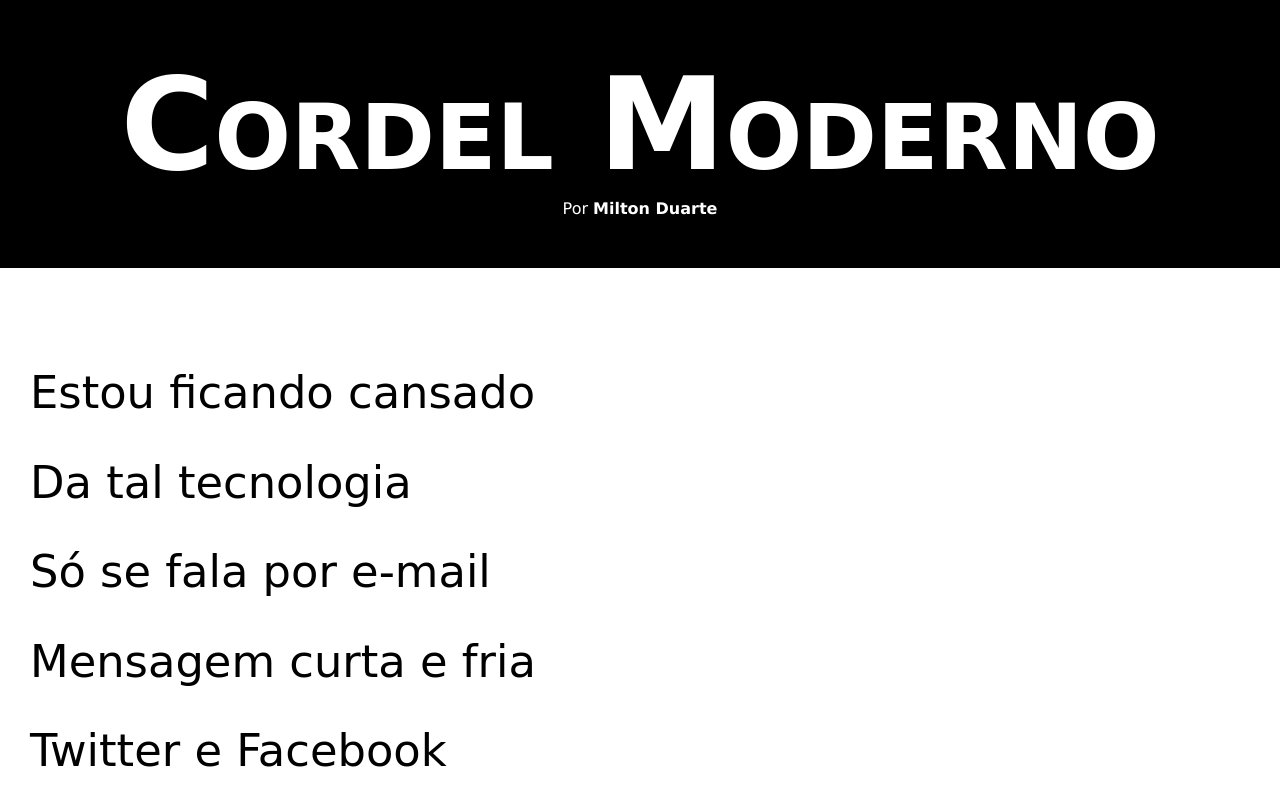
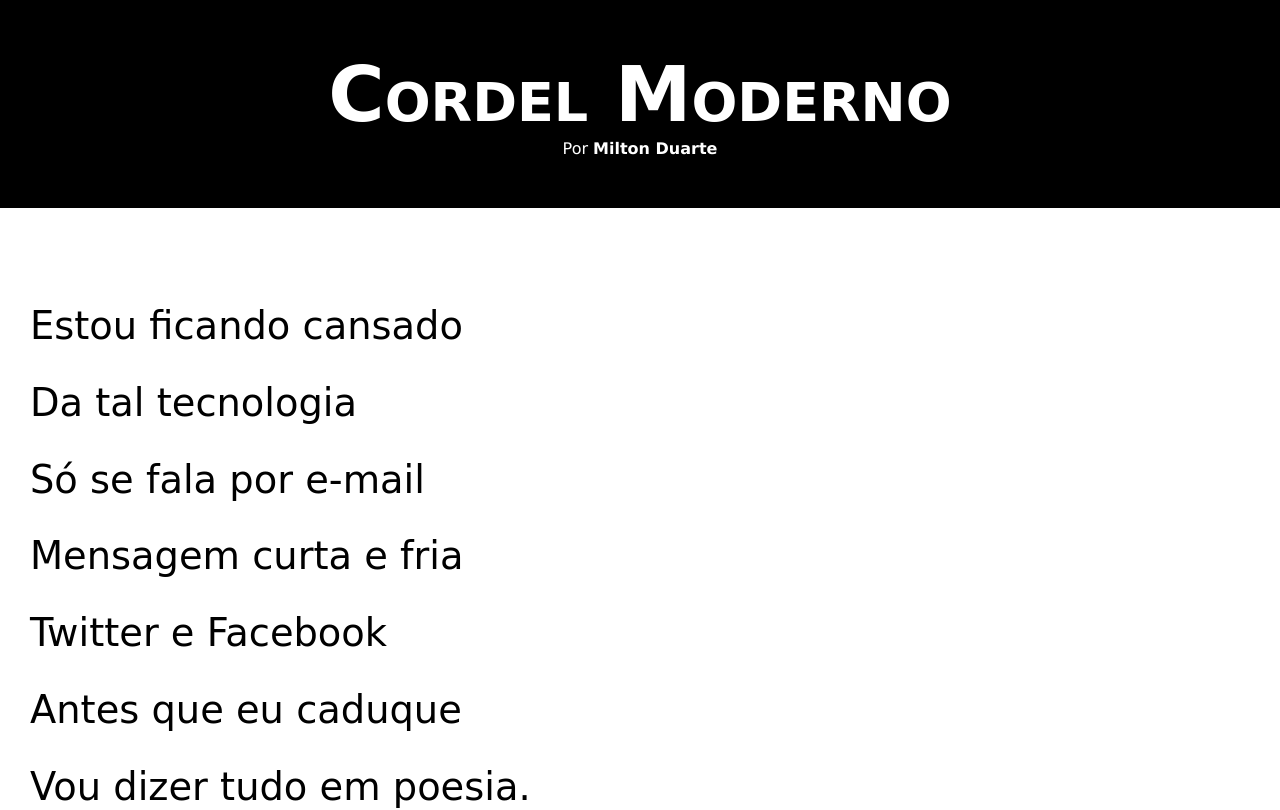
Before and after one commit to andreson94/projeto-cordel, a plain HTML site: page index.html in a window 1280 px wide. Shown: the top 810 px of the page. Drawn offline with Linux system fonts and the light colour scheme.

Commit message:
ajuste de fonte
correção de tamanho de fonte para a pagina

```diff
--- a/estilo/style.css
+++ b/estilo/style.css
@@ -32,7 +32,7 @@ header > h1{
     padding-top: 50px;
     font-variant: small-caps;
     font-family: var(--font2);
-    font-size: 10vw;
+    font-size: 6vw;
 }
 
 header > p{
@@ -55,7 +55,7 @@ section{
     line-height: 2em;
     padding-left: 30px;
     font-family: var(--font3);
-    font-size: 3.5vw;
+    font-size: 3vw;
 }
 
 section > p{
```
